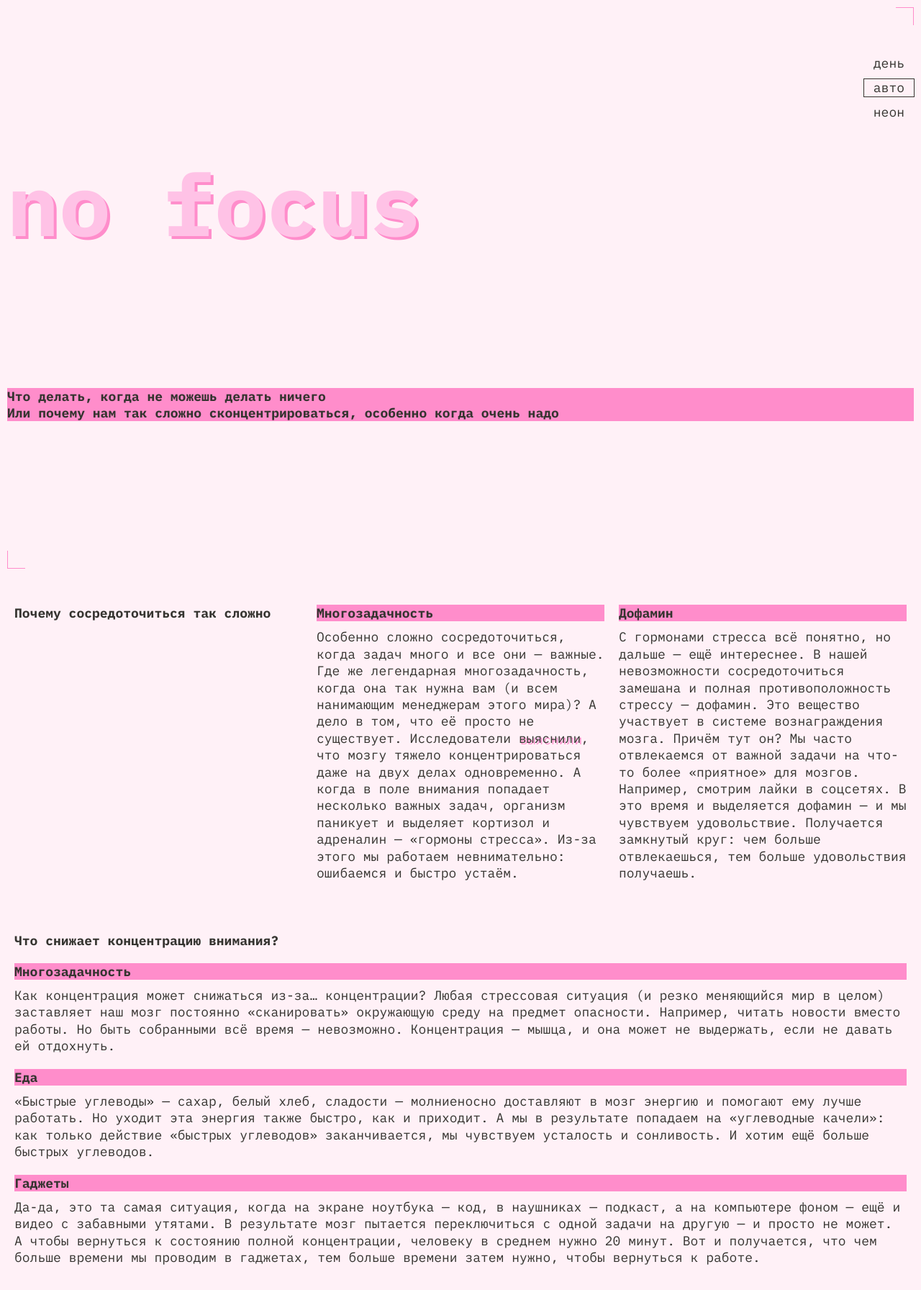
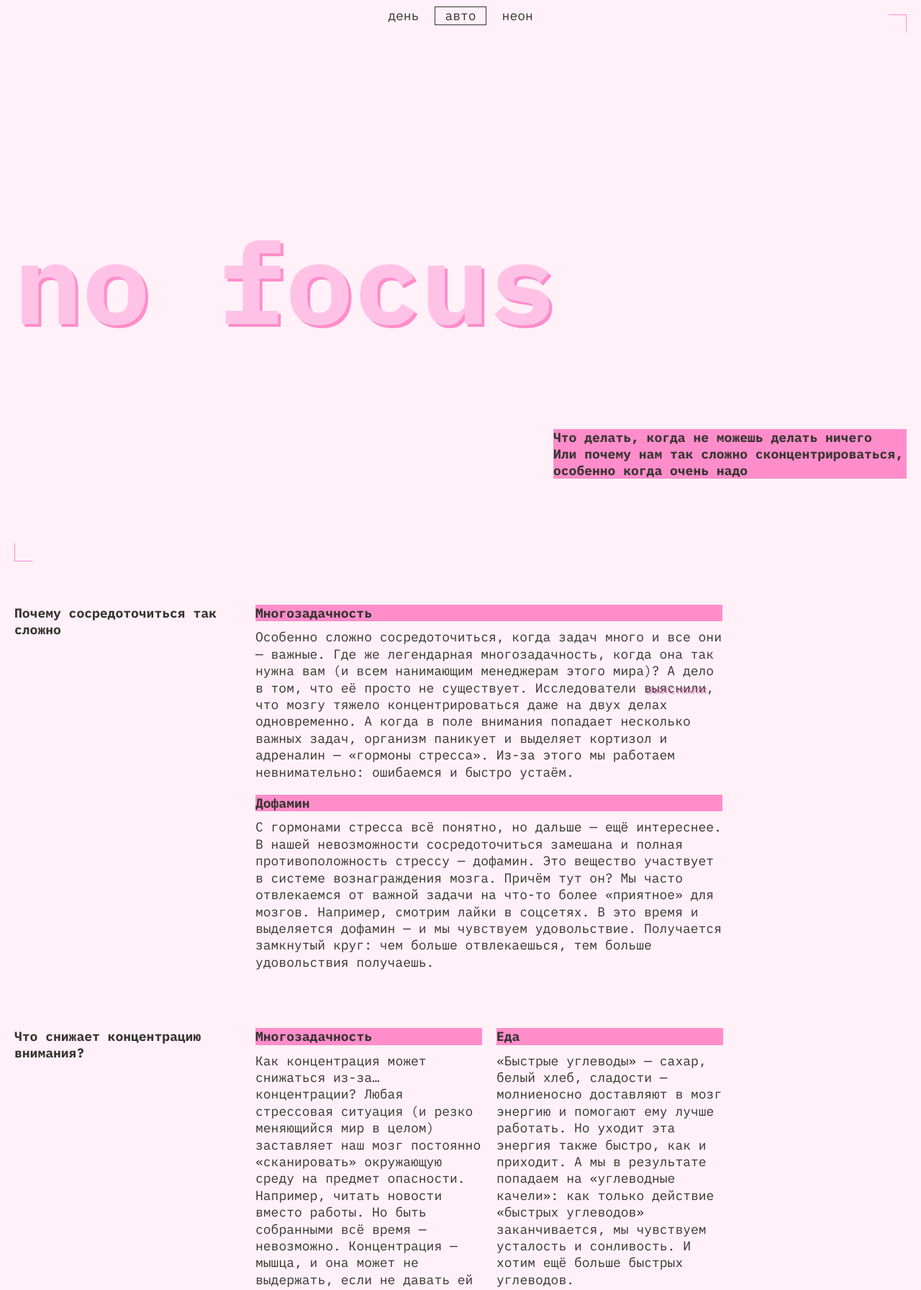
Before and after one commit to Shepard2154/slozhno-sosredotochitsya, a website: page index.html in a window 1280 px wide. Shown: the top 1792 px of the page at 72% size. Drawn offline with Linux system fonts and the light colour scheme.

Commit message:
fixed progress

```diff
--- a/index.html
+++ b/index.html
@@ -17,7 +17,7 @@
     <title>Сложно сосредоточиться</title>
   </head>
   <body class="page">
-    <header class="header decorated-zone">
+    <header class="header framed-zone">
       <span class="header__decor" aria-hidden="true">rec</span>
       <nav class="header__theme-menu">
         <ul class="header__theme-menu-list">
@@ -233,7 +233,7 @@
         </article>
       </section>
     </main>
-    <footer class="footer">focus</footer>
+    <footer class="footer framed-zone">focus</footer>
     <script src="./scripts/script.js"></script>
   </body>
 </html>
--- a/styles/style.css
+++ b/styles/style.css
@@ -26,7 +26,7 @@
   min-block-size: 100vh;
 }
 
-.header::before {
+.framed-zone::before {
   content: '';
   position: absolute;
   border-inline-end: 1px solid var(--accent-color);
@@ -37,7 +37,7 @@
   inset-block-start: 10px;
 }
 
-.header::after {
+.framed-zone::after {
   content: '';
   position: absolute;
   border-inline-start: 1px solid var(--accent-color);
@@ -209,6 +209,7 @@
 }
 
 .footer {
+  position: relative;
   display: flex;
   justify-content: center;
   align-items: center;
@@ -220,7 +221,7 @@
   text-shadow: 2px 2px 0 var(--accent-color);
 }
 
-@media (width > 375.5px) {
+@media (375.5px < width) {
 
   .content__gallery {
     display: grid;
@@ -278,12 +279,12 @@
     right: 29px;
   }
 
-  .header::before {
+  .framed-zone::before {
     inset-inline-end: 20px;
     inset-block-start: 20px;
   }
 
-  .header::after {
+  .framed-zone::after {
     inset-inline-start: 20px;
     inset-block-end: 20px;
   }
@@ -305,7 +306,7 @@
   }
 }
 
-@media (768px < width < 1024px) {
+@media (769px < width < 1024px) {
 
   .header__title {
     font-size: clamp(7.5rem, 0.5625rem + 14.4531vw, 9.8125rem);
@@ -319,3 +320,67 @@
     font-size: clamp(7.5rem, 0.5625rem + 14.4531vw, 9.8125rem);
   }
 }
+
+@media (1024px <= width) {
+
+  .header {
+    grid-template-rows: 18.4em 2.2fr 319px;
+    padding-inline: 20px;
+  }
+
+  .header__theme-menu {
+    justify-content: center;
+    align-items: start;
+  }
+
+  .header__theme-menu-list {
+    flex-direction: row;
+  }
+
+  .header__decor {
+    top: 20px;
+    right: 29px;
+  }
+
+  .framed-zone::before {
+    inset-inline-end: 20px;
+    inset-block-start: 20px;
+  }
+
+  .framed-zone::after {
+    inset-inline-start: 20px;
+    inset-block-end: 20px;
+  }
+
+  .header__title,
+  .footer {
+    font-size: 157px;
+  }
+
+  .header__text {
+    justify-self: end;
+    align-self: center;
+    inline-size: 491px;
+  }
+
+  .content {
+    gap: 80px;
+  }
+
+  .content__section:has(.content__gallery) {
+    gap: 20px;
+  }
+
+  .content .content__section:nth-child(odd) {
+    grid-template-columns: 314.96px 648.92px;
+  }
+
+  .content .content__section:nth-child(even) {
+    grid-template-columns: repeat(3, 315px);
+    gap: 20px;
+  }
+
+  .content__section-header {
+    inline-size: 314.96px;
+  }
+}
```
